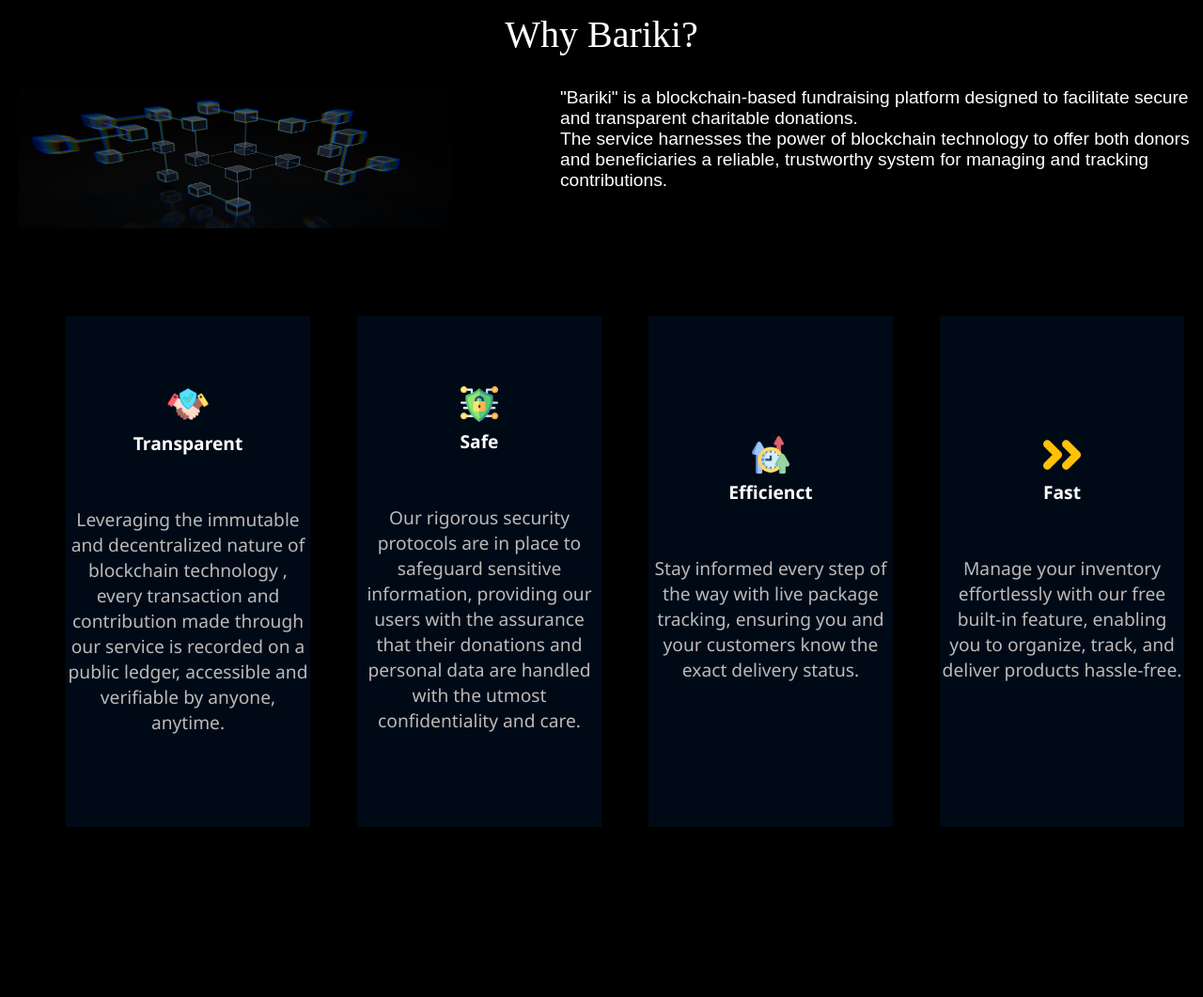
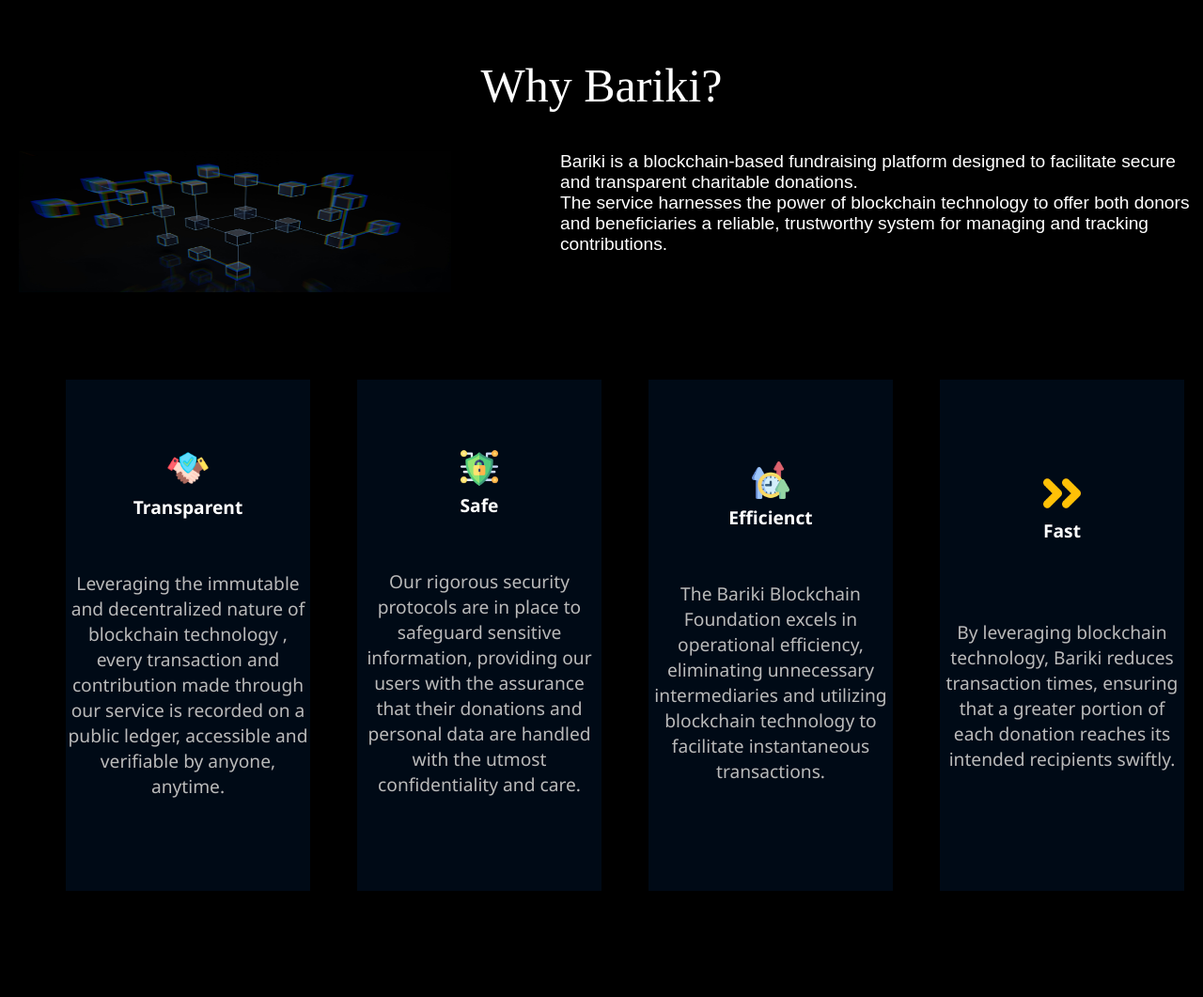
Before and after one commit to SenZmaKi/Bariki, a Flask app: template src/backend/app/templates/index.html in a window 1280 px wide. Shown: the part 779-1840 px from the top of the page at 94% size. Before the commit the page ends 1659 px from the top, so only its background shows below. Run offline with Flask 3, Linux system fonts and the light colour scheme; the template is opened without the code that fills it, so the values that code supplies are empty; some web fonts are replaced.

Commit message:
better spacing and wording

```diff
--- a/src/backend/app/static/styles.css
+++ b/src/backend/app/static/styles.css
@@ -238,6 +238,7 @@
 
   .content {
     text-align: center;
+    margin-bottom: 40px;
   }
 
   h1 {
--- a/src/backend/app/templates/index.html
+++ b/src/backend/app/templates/index.html
@@ -104,11 +104,11 @@
 <main>
   <section id="intro">
 
-          <h2 style="font-size: 40px;">Why Bariki?</h2>
+          <h2 style="font-size: 50px;">Why Bariki?</h2>
                 <div class="sunglass">
 <img src="../static/images/block.jpg" style="width: 460px; height: 150px;" alt="">
                   <div class="suntext">
-                    "Bariki" is a blockchain-based fundraising platform designed to facilitate secure and transparent charitable donations.<br>
+                    Bariki is a blockchain-based fundraising platform designed to facilitate secure and transparent charitable donations.<br>
                      The service harnesses the power of blockchain technology to offer both donors and beneficiaries a reliable, trustworthy system for managing and tracking contributions.
 
 
@@ -159,10 +159,10 @@
                                     <span style=" color: #fff; font-weight: 700;">Efficienct</span><br>
                                     <br>
                                     <br>
-                                      Stay informed every step of the
-                                       way with live package tracking,
-                                        ensuring you and your customers
-                                        know the exact delivery status.
+                                    The Bariki Blockchain Foundation excels in operational efficiency,
+                                    eliminating unnecessary intermediaries and
+                                     utilizing blockchain technology to facilitate instantaneous transactions.
+
                                         <br>
                                         <br>
 
@@ -175,10 +175,12 @@
                                         <span style="color: #fff;  font-weight: 700;">Fast</span><br>
                                         <br>
                                         <br>
-                                          Manage your inventory effortlessly
-                                           with our free built-in feature,
-                                            enabling you to organize, track,
-                                             and deliver products hassle-free.
+                                         <br>
+                                        By leveraging blockchain technology,
+                                         Bariki reduces transaction times,
+                                         ensuring that a greater portion of
+                                          each donation reaches its intended recipients swiftly.
+
                                             <br>
                                             <br>
                                       </div>
```
